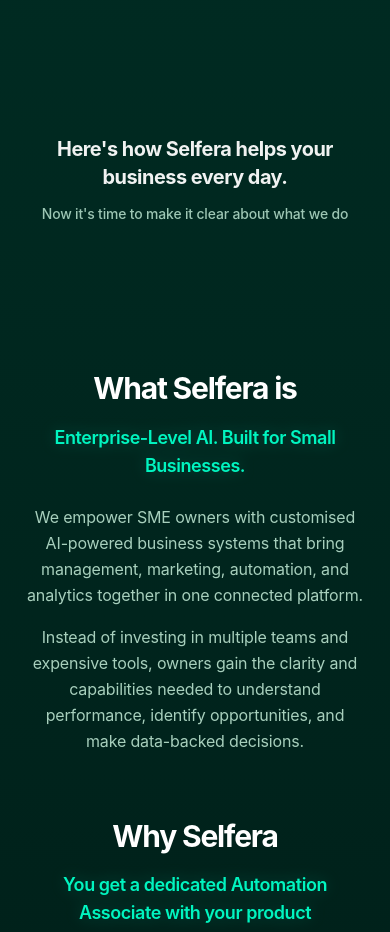
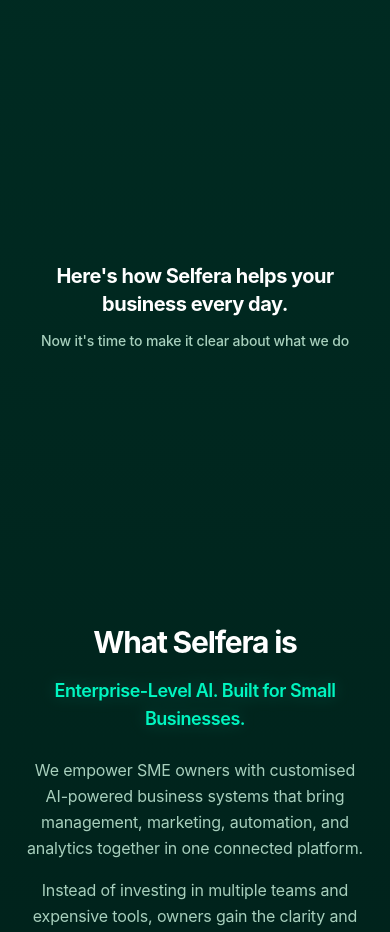
Before and after one commit to Kesava-S/Selfera, a React (Vite) app: page / in a window 390 px wide. Shown: the part 2720-3652 px from the top of the page. Built offline with nearby package versions, Linux system fonts and the light colour scheme; a web font is replaced by a local one.

Commit message:
feat: increase visibility scroll intervals and section height for daily confidence text

```diff
--- a/src/components/ConfidenceText.tsx
+++ b/src/components/ConfidenceText.tsx
@@ -8,10 +8,10 @@
     offset: ['start end', 'end start'],
   });
 
-  // Map progress to opacity, scale, and lens blur (tighter scroll intervals)
-  const opacity = useTransform(scrollYProgress, [0.2, 0.45, 0.55, 0.8], [0, 1, 1, 0]);
-  const scale = useTransform(scrollYProgress, [0.2, 0.45, 0.55, 0.8], [0.92, 1, 1, 0.92]);
-  const blurValue = useTransform(scrollYProgress, [0.2, 0.45, 0.55, 0.8], [12, 0, 0, 12]);
+  // Map progress to opacity, scale, and lens blur (wider scroll intervals for longer visibility)
+  const opacity = useTransform(scrollYProgress, [0.1, 0.3, 0.7, 0.9], [0, 1, 1, 0]);
+  const scale = useTransform(scrollYProgress, [0.1, 0.3, 0.7, 0.9], [0.92, 1, 1, 0.92]);
+  const blurValue = useTransform(scrollYProgress, [0.1, 0.3, 0.7, 0.9], [12, 0, 0, 12]);
   const blur = useTransform(blurValue, (v) => `blur(${v}px)`);
 
   return (
@@ -19,7 +19,7 @@
       {/* Magic sentence section */}
       <section
         ref={containerRef}
-        className="h-[45vh] flex items-center justify-center overflow-hidden"
+        className="h-[75vh] md:h-[80vh] flex items-center justify-center overflow-hidden"
       >
         <motion.div
           style={{ opacity, scale, filter: blur }}
```
